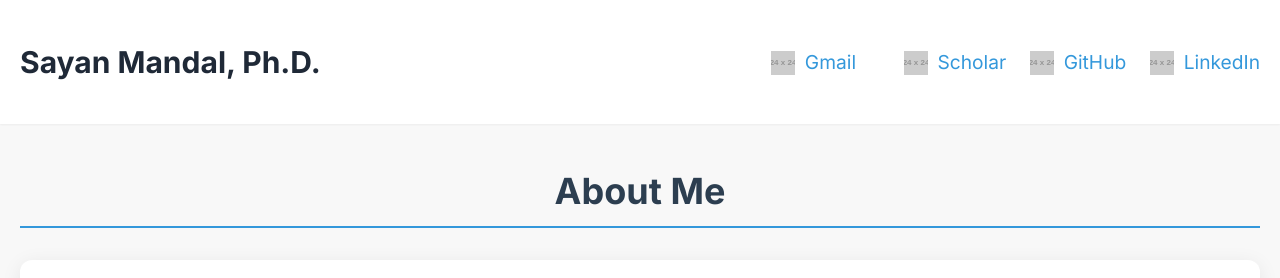
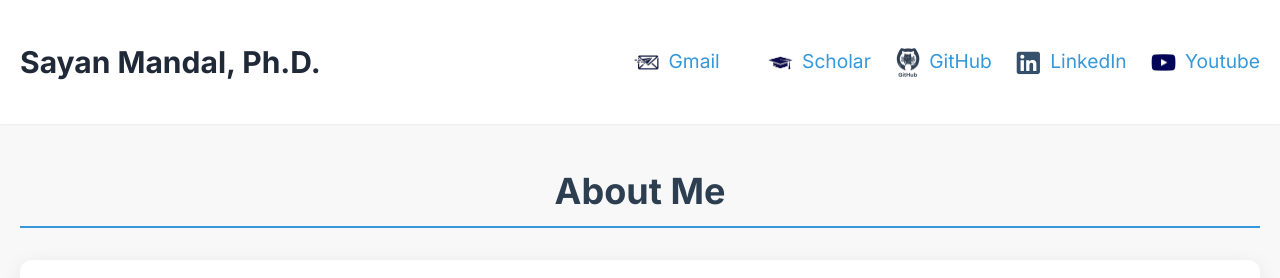
Before and after one commit to Sayan-m90/personalwebpage, a plain HTML site: page education.html in a window 1280 px wide. Shown: the top 278 px of the page. Drawn offline with nearby package versions, Linux system fonts and the light colour scheme; placeholder pictures from the web are drawn by us.

Commit message:
Add files via upload

```diff
--- a/education.html
+++ b/education.html
@@ -7,6 +7,11 @@
     <script src="https://cdn.tailwindcss.com"></script>
     <link href="https://fonts.googleapis.com/css2?family=Inter:wght@300;400;500;600;700&display=swap" rel="stylesheet">
     <style>
+
+        .mr-1 {
+            max-width: 25px;
+        }
+
         body {
             font-family: 'Inter', sans-serif;
             background-color: #f8f8f8; /* Light gray background */
@@ -189,17 +194,21 @@
         <div class="container flex flex-col md:flex-row justify-between items-center">
             <h1 class="text-3xl font-bold text-gray-800 mb-4 md:mb-0">Sayan Mandal, Ph.D.</h1>
             <nav class="social-links flex space-x-6">
-                <a href="mailto:your.email@example.com" target="_blank" rel="noopener noreferrer" title="Gmail">
-                    <img src="https://placehold.co/24x24/3498db/ffffff?text=✉️" alt="Gmail" class="inline-block align-middle mr-1"> Gmail
+                <a href="mailto:sayan.mndl90@gmail.com" target="_blank" rel="noopener noreferrer" title="Gmail">
+                    <img src="webimg/email.png" alt="Gmail" class="inline-block align-middle mr-1"> Gmail
                 </a>
-                <a href="https://scholar.google.com/" target="_blank" rel="noopener noreferrer" title="Google Scholar">
-                    <img src="https://placehold.co/24x24/3498db/ffffff?text=🎓" alt="Google Scholar" class="inline-block align-middle mr-1"> Scholar
+                <a href="https://scholar.google.com/citations?user=65JOra0AAAAJ&hl=en&authuser=1" target="_blank" rel="noopener noreferrer" title="Google Scholar">
+                    <img src="webimg/schol.png" alt="Google Scholar" class="inline-block align-middle mr-1"> Scholar
                 </a>
-                <a href="https://github.com/" target="_blank" rel="noopener noreferrer" title="GitHub">
-                    <img src="https://placehold.co/24x24/3498db/ffffff?text=🐙" alt="GitHub" class="inline-block align-middle mr-1"> GitHub
+                <a href="https://github.com/Sayan-m90" target="_blank" rel="noopener noreferrer" title="GitHub">
+                    <img src="webimg/github.png" alt="GitHub" class="inline-block align-middle mr-1"> GitHub
                 </a>
-                <a href="https://linkedin.com/in/" target="_blank" rel="noopener noreferrer" title="LinkedIn">
-                    <img src="https://placehold.co/24x24/3498db/ffffff?text=🔗" alt="LinkedIn" class="inline-block align-middle mr-1"> LinkedIn
+                <a href="https://www.linkedin.com/in/sayanmandal90/" target="_blank" rel="noopener noreferrer" title="LinkedIn">
+                    <img src="webimg/linkedin.png" alt="LinkedIn" class="inline-block align-middle mr-1"> LinkedIn
+                </a>
+                </a>
+                <a href="https://www.youtube.com/@sayanmandalkgp" target="_blank" rel="noopener noreferrer" title="Youtube">
+                    <img src="webimg/youtube.png" alt="Youtube" class="inline-block align-middle mr-1"> Youtube
                 </a>
             </nav>
         </div>
```
Also changed, not shown: index.html (+15 -8 lines), webimg/email.png (added), webimg/github.png (added), webimg/linkedin.png (added), webimg/schol.png (added), webimg/scholar.png (added), webimg/youtube.png (added), 1 other file.
